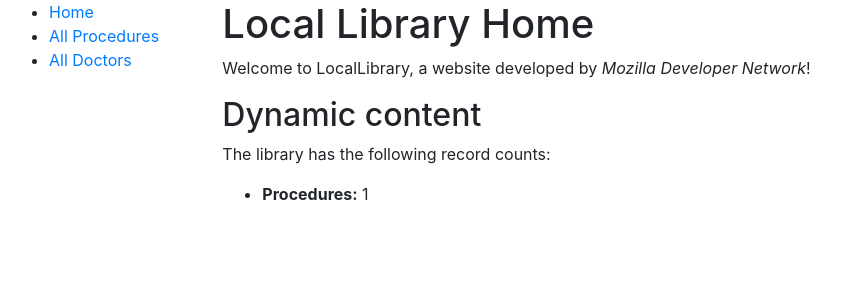
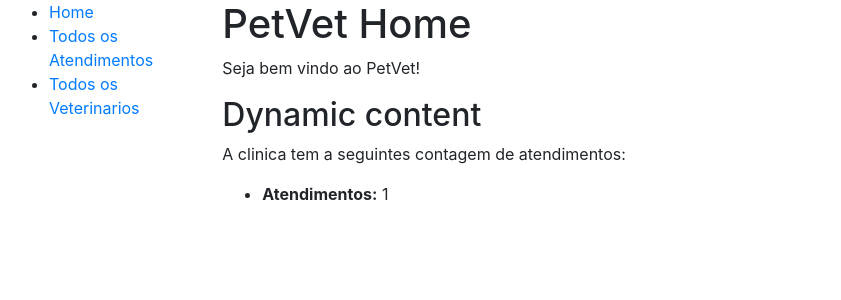
Before and after one commit to Joey-Resende/PetVet, a Django app: page /core/ in a window 1280 px wide. Shown: the top 300 px of the page, without its empty margins (6-847 px from the left). Run offline with Django 4.2, Linux system fonts and the light colour scheme; tables that the repository leaves empty hold one stand-in row (values such as "Sample post"); some libraries are stand-ins or nearby versions.

Commit message:
Melhorando a home

```diff
--- a/PetVet/core/templates/base_generic.html
+++ b/PetVet/core/templates/base_generic.html
@@ -23,8 +23,8 @@
           {% block sidebar %}
           <ul class="sidebar-nav">
             <li><a href="{% url 'index' %}">Home</a></li>
-            <li><a href="">All Procedures</a></li>
-            <li><a href="">All Doctors</a></li>
+            <li><a href="">Todos os Atendimentos</a></li>
+            <li><a href="">Todos os Veterinarios</a></li>
           </ul>
           {% endblock %}
         </div>
--- a/PetVet/core/templates/index.html
+++ b/PetVet/core/templates/index.html
@@ -1,12 +1,9 @@
 {% extends "base_generic.html" %} {% block content %}
-<h1>Local Library Home</h1>
-<p>
-  Welcome to LocalLibrary, a website developed by
-  <em>Mozilla Developer Network</em>!
-</p>
+<h1>PetVet Home</h1>
+<p>Seja bem vindo ao PetVet!</p>
 <h2>Dynamic content</h2>
-<p>The library has the following record counts:</p>
+<p>A clinica tem a seguintes contagem de atendimentos:</p>
 <ul>
-  <li><strong>Procedures:</strong> {{ num_procedures }}</li>
+  <li><strong>Atendimentos:</strong> {{ num_procedures }}</li>
 </ul>
 {% endblock %}
--- a/PetVet/core/urls.py
+++ b/PetVet/core/urls.py
@@ -3,4 +3,5 @@
 
 urlpatterns = [
     path('', views.index, name='index'),
+    path('procedures/', views.ProceduresListView.as_view(), name='Procedures'),
 ]
--- a/PetVet/core/views.py
+++ b/PetVet/core/views.py
@@ -1,5 +1,6 @@
 from core.models import SpeciesOfPet, Procedures, Doctor
 from django.shortcuts import render
+from django.views import generic
 
 
 def index(request):
@@ -13,4 +14,5 @@
     return render(request, 'index.html', context=context)
 
 
-# Create your views here.
+class ProceduresListView(generic.ListView):
+    model = Procedures
```
Also changed, not shown: PetVet/core/templates/core/procedure_list.html (added, +14 -0 lines).
